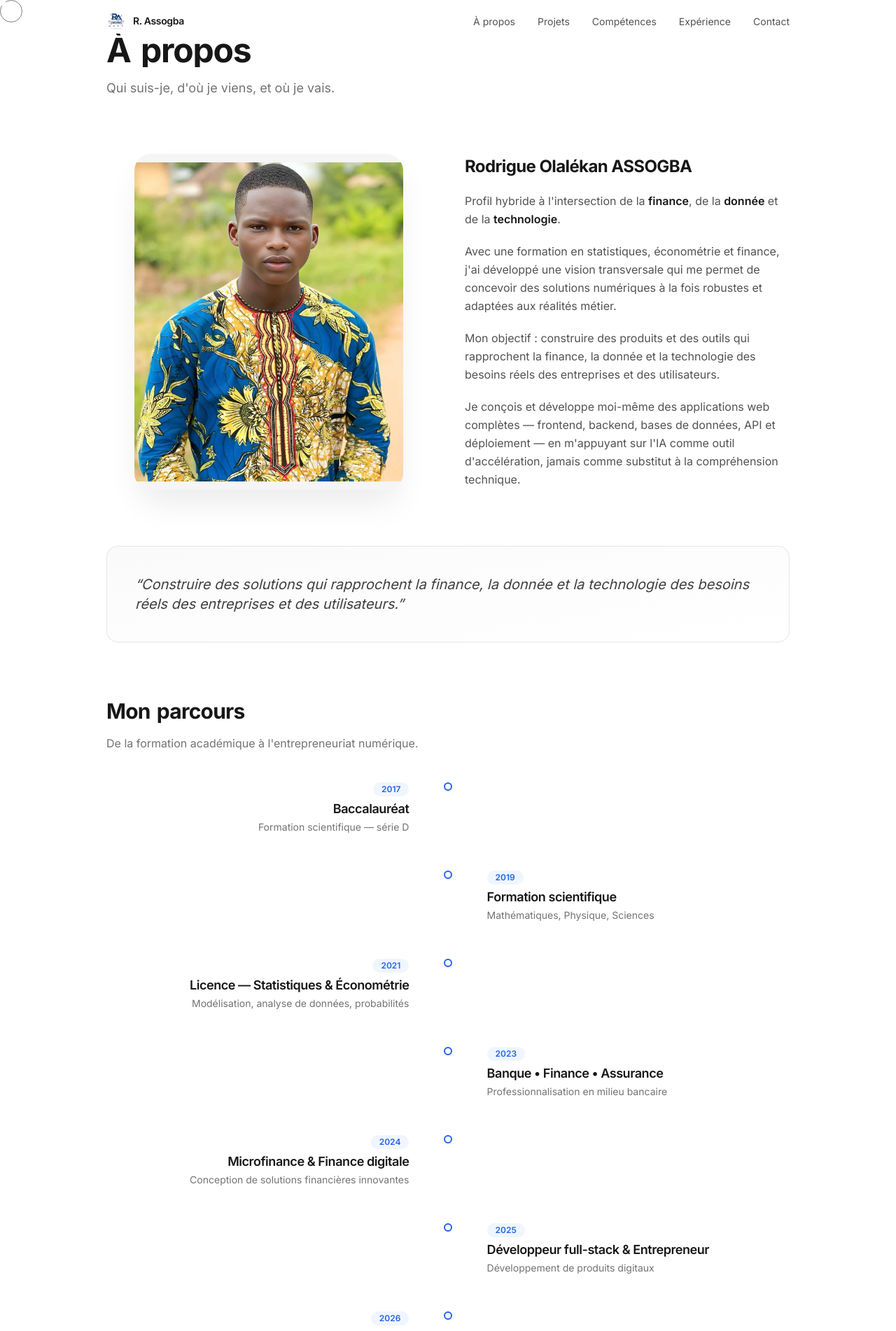
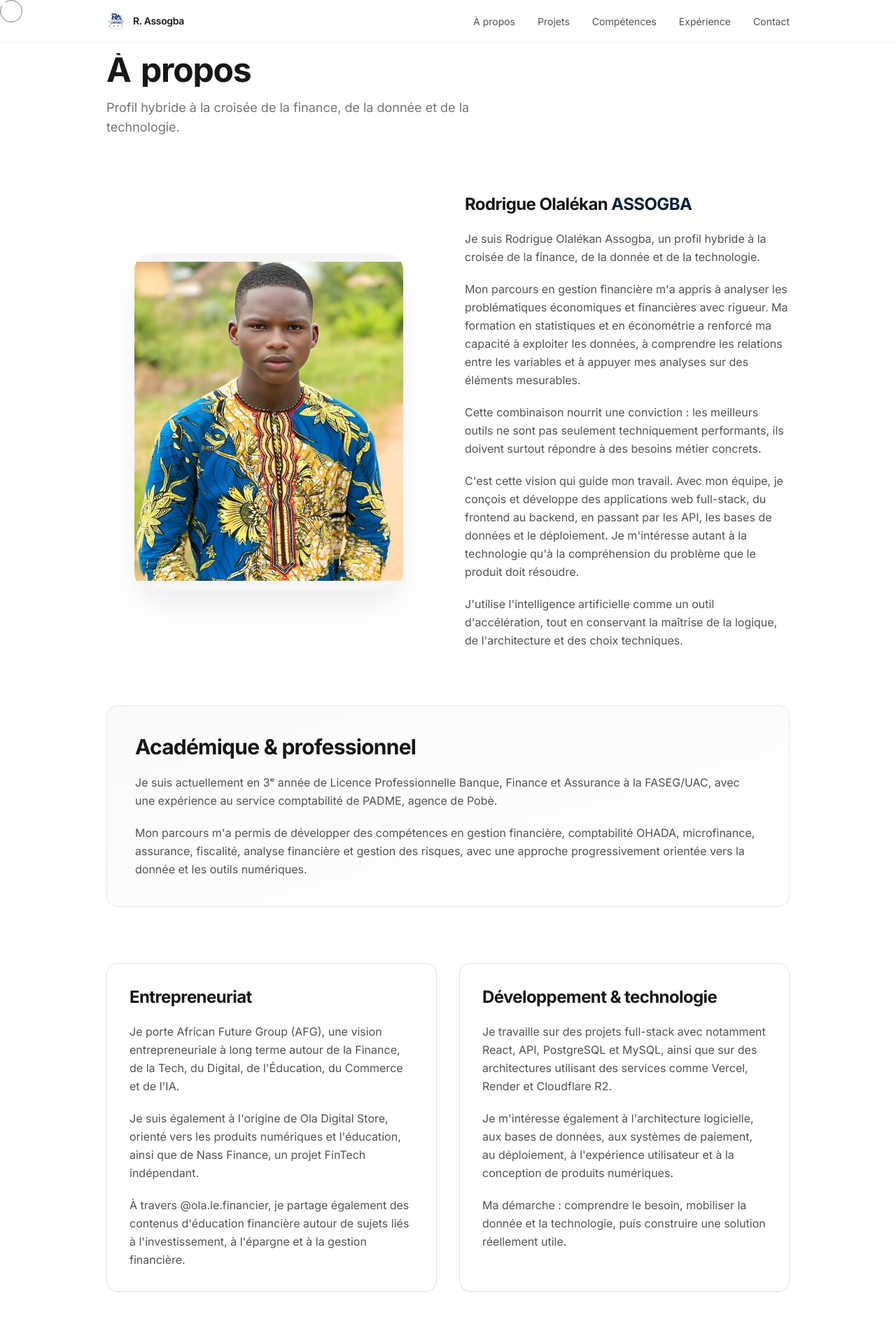
Before and after one commit to olalekanrodrigue-ops/porte-folio-de-rodrigue, a Next.js app: page /about in a window 1280 px wide. Shown: the top 1902 px of the page at 70% size. Built offline with nearby package versions, Linux system fonts and the light colour scheme.

Commit message:
feat: finaliser hero, navigation mobile et page a propos

```diff
--- a/app/about/page.tsx
+++ b/app/about/page.tsx
@@ -94,7 +94,7 @@ export default function AboutPage() {
         />
         <ScrollReveal delay={0.3}>
           <p className="max-w-xl text-lg text-neutral-500">
-            Qui suis-je, d&apos;où je viens, et où je vais.
+            Profil hybride à la croisée de la finance, de la donnée et de la technologie.
           </p>
         </ScrollReveal>
       </div>
@@ -118,45 +118,80 @@ export default function AboutPage() {
         <div ref={bioRef} className="space-y-5">
           <div className="bio-line">
             <h3 className="mb-4 text-2xl font-bold tracking-tight">
-              Rodrigue Olalékan ASSOGBA
+              Rodrigue Olalékan <span className="text-[#0b1f3a]">ASSOGBA</span>
             </h3>
           </div>
           <div className="bio-line">
             <p className="leading-relaxed text-neutral-600">
-              Profil hybride à l&apos;intersection de la <strong className="font-semibold text-neutral-900">finance</strong>,
-              de la <strong className="font-semibold text-neutral-900">donnée</strong> et de la <strong className="font-semibold text-neutral-900">technologie</strong>.
+              Je suis Rodrigue Olalékan Assogba, un profil hybride à la croisée de la finance, de la donnée et de la technologie.
             </p>
           </div>
           <div className="bio-line">
             <p className="leading-relaxed text-neutral-600">
-              Avec une formation en statistiques, économétrie et finance, j&apos;ai développé
-              une vision transversale qui me permet de concevoir des solutions numériques
-              à la fois robustes et adaptées aux réalités métier.
+              Mon parcours en gestion financière m&apos;a appris à analyser les problématiques économiques et financières avec rigueur. Ma formation en statistiques et en économétrie a renforcé ma capacité à exploiter les données, à comprendre les relations entre les variables et à appuyer mes analyses sur des éléments mesurables.
             </p>
           </div>
           <div className="bio-line">
             <p className="leading-relaxed text-neutral-600">
-              Mon objectif : construire des produits et des outils qui rapprochent
-              la finance, la donnée et la technologie des besoins réels des entreprises
-              et des utilisateurs.
+              Cette combinaison nourrit une conviction : les meilleurs outils ne sont pas seulement techniquement performants, ils doivent surtout répondre à des besoins métier concrets.
             </p>
           </div>
           <div className="bio-line">
             <p className="leading-relaxed text-neutral-600">
-              Je conçois et développe moi-même des applications web complètes — frontend, backend,
-              bases de données, API et déploiement — en m&apos;appuyant sur l&apos;IA comme outil
-              d&apos;accélération, jamais comme substitut à la compréhension technique.
+              C&apos;est cette vision qui guide mon travail. Avec mon équipe, je conçois et développe des applications web full-stack, du frontend au backend, en passant par les API, les bases de données et le déploiement. Je m&apos;intéresse autant à la technologie qu&apos;à la compréhension du problème que le produit doit résoudre.
+            </p>
+          </div>
+          <div className="bio-line">
+            <p className="leading-relaxed text-neutral-600">
+              J&apos;utilise l&apos;intelligence artificielle comme un outil d&apos;accélération, tout en conservant la maîtrise de la logique, de l&apos;architecture et des choix techniques.
             </p>
           </div>
         </div>
       </section>
 
-      {/* Vision */}
+      {/* Académique & professionnel */}
       <section ref={quoteRef} className="mb-20 rounded-2xl border border-neutral-200 bg-gradient-to-br from-neutral-50 to-white p-8 sm:p-10 opacity-0">
-        <blockquote className="text-lg italic leading-relaxed text-neutral-700 sm:text-xl">
-          &ldquo;Construire des solutions qui rapprochent la finance, la donnée et la
-          technologie des besoins réels des entreprises et des utilisateurs.&rdquo;
-        </blockquote>
+        <h2 className="mb-5 text-2xl font-bold tracking-tight sm:text-3xl">Académique &amp; professionnel</h2>
+        <div className="space-y-5 text-neutral-600">
+          <p className="leading-relaxed">
+            Je suis actuellement en 3ᵉ année de Licence Professionnelle Banque, Finance et Assurance à la FASEG/UAC, avec une expérience au service comptabilité de PADME, agence de Pobè.
+          </p>
+          <p className="leading-relaxed">
+            Mon parcours m&apos;a permis de développer des compétences en gestion financière, comptabilité OHADA, microfinance, assurance, fiscalité, analyse financière et gestion des risques, avec une approche progressivement orientée vers la donnée et les outils numériques.
+          </p>
+        </div>
+      </section>
+
+      {/* Entrepreneuriat & développement */}
+      <section className="mb-20 grid gap-8 lg:grid-cols-2">
+        <div className="rounded-2xl border border-neutral-200 bg-white p-8 shadow-sm">
+          <h2 className="mb-5 text-2xl font-bold tracking-tight">Entrepreneuriat</h2>
+          <div className="space-y-5 text-neutral-600">
+            <p className="leading-relaxed">
+              Je porte African Future Group (AFG), une vision entrepreneuriale à long terme autour de la Finance, de la Tech, du Digital, de l&apos;Éducation, du Commerce et de l&apos;IA.
+            </p>
+            <p className="leading-relaxed">
+              Je suis également à l&apos;origine de Ola Digital Store, orienté vers les produits numériques et l&apos;éducation, ainsi que de Nass Finance, un projet FinTech indépendant.
+            </p>
+            <p className="leading-relaxed">
+              À travers @ola.le.financier, je partage également des contenus d&apos;éducation financière autour de sujets liés à l&apos;investissement, à l&apos;épargne et à la gestion financière.
+            </p>
+          </div>
+        </div>
+        <div className="rounded-2xl border border-neutral-200 bg-white p-8 shadow-sm">
+          <h2 className="mb-5 text-2xl font-bold tracking-tight">Développement &amp; technologie</h2>
+          <div className="space-y-5 text-neutral-600">
+            <p className="leading-relaxed">
+              Je travaille sur des projets full-stack avec notamment React, API, PostgreSQL et MySQL, ainsi que sur des architectures utilisant des services comme Vercel, Render et Cloudflare R2.
+            </p>
+            <p className="leading-relaxed">
+              Je m&apos;intéresse également à l&apos;architecture logicielle, aux bases de données, aux systèmes de paiement, au déploiement, à l&apos;expérience utilisateur et à la conception de produits numériques.
+            </p>
+            <p className="leading-relaxed">
+              Ma démarche : comprendre le besoin, mobiliser la donnée et la technologie, puis construire une solution réellement utile.
+            </p>
+          </div>
+        </div>
       </section>
 
       {/* Timeline */}
--- a/components/ClientProviders.tsx
+++ b/components/ClientProviders.tsx
@@ -18,12 +18,13 @@ const CustomCursor = dynamic(
 export function ClientProviders({ children }: { children: React.ReactNode }) {
   const pathname = usePathname()
   const isWideRoute = pathname === '/' || pathname === '/projects' || pathname.startsWith('/projects/')
+  const mainSpacing = pathname === '/' ? 'pt-[60px] pb-10 sm:pb-12' : 'pt-[76px] pb-10 sm:pb-12'
 
   return (
     <SmoothScrollProvider>
       <CustomCursor />
       <Navbar />
-      <main className={`mx-auto px-4 py-10 sm:px-6 sm:py-12 ${isWideRoute ? 'max-w-7xl' : 'max-w-5xl'}`}>
+      <main className={`mx-auto px-4 sm:px-6 ${mainSpacing} ${isWideRoute ? 'max-w-7xl' : 'max-w-5xl'}`}>
         {children}
       </main>
       <Footer />
--- a/components/Hero.tsx
+++ b/components/Hero.tsx
@@ -114,8 +114,21 @@ export function Hero() {
 
   return (
     <section ref={sectionRef} className="relative flex min-h-screen items-center overflow-hidden">
-      {/* Background 3D */}
-      <div ref={sceneRef} className="pointer-events-none absolute inset-0 z-0 opacity-100 lg:right-[-5%] lg:top-[5%] lg:h-[90%] lg:w-[55%]">
+      {/* Professional background image: deliberately subdued so the 3D remains dominant. */}
+      <div aria-hidden="true" className="pointer-events-none absolute inset-0 z-0">
+        <Image
+          src="/images/hero/hero-background.png"
+          alt=""
+          fill
+          priority
+          sizes="100vw"
+          className="object-cover object-center opacity-50 saturate-[0.55] brightness-[0.92] sm:opacity-55 lg:object-right lg:opacity-60"
+        />
+        <div className="absolute inset-0 bg-gradient-to-r from-white via-white/90 to-white/10 lg:from-white/95 lg:via-white/40 lg:to-transparent" />
+      </div>
+
+      {/* Background 3D — kept above the photo and overlay. */}
+      <div ref={sceneRef} className="pointer-events-none absolute inset-0 z-[5] opacity-100 lg:left-auto lg:right-[-5%] lg:top-[5%] lg:bottom-auto lg:h-[90%] lg:w-[55%]">
         <HeroVisualFallback />
         <SceneErrorBoundary>
           <Suspense fallback={null}>
@@ -124,8 +137,8 @@ export function Hero() {
         </SceneErrorBoundary>
       </div>
 
-      {/* Gradient overlay */}
-      <div className="pointer-events-none absolute inset-0 z-[1] bg-gradient-to-r from-white via-white/80 to-transparent lg:from-white lg:via-white/60 lg:to-transparent" />
+      {/* Final text-protection layer, below the 3D scene but above the photo. */}
+      <div className="pointer-events-none absolute inset-0 z-[1] bg-gradient-to-r from-white/35 via-white/10 to-transparent lg:from-white/20 lg:via-transparent lg:to-transparent" />
 
       {/* Content */}
       <div className="relative z-10 mx-auto grid max-w-5xl gap-10 px-6 py-24 sm:py-32 lg:grid-cols-[1fr_auto] lg:items-center">
@@ -147,8 +160,8 @@ export function Hero() {
           </div>
 
           <div ref={titleRef} className="mb-6 overflow-hidden opacity-0">
-            <h2 className="text-3xl font-extrabold tracking-tight text-neutral-300 sm:text-4xl lg:text-6xl">
-              {lastName}
+            <h2 className="text-3xl font-extrabold tracking-tight text-neutral-700 sm:text-4xl lg:text-6xl">
+              <span className="text-blue-600">{lastName}</span>
             </h2>
           </div>
 
--- a/components/Navbar.tsx
+++ b/components/Navbar.tsx
@@ -51,11 +51,12 @@ export function Navbar() {
   }, [open])
 
   return (
+    <>
       <header
       className={`fixed left-0 right-0 top-0 z-50 transition-all duration-500 ${
         scrolled
-          ? 'border-b border-neutral-200/60 bg-white/70 backdrop-blur-xl'
-          : 'bg-transparent'
+          ? 'border-b border-neutral-200/60 bg-white/80 backdrop-blur-xl'
+          : 'border-b border-neutral-200/40 bg-white/60 backdrop-blur-md'
       }`}
     >
       <nav className="mx-auto flex max-w-5xl items-center justify-between px-6 py-4">
@@ -94,16 +95,19 @@ export function Navbar() {
         </button>
       </nav>
 
-      {/* Mobile menu */}
+    </header>
+
+    {/* Mobile menu is outside the filtered header so fixed positioning covers the full viewport. */}
     <div
       ref={menuRef}
-        className={`md:hidden fixed inset-0 top-[61px] z-40 bg-white/95 backdrop-blur-xl transition-all duration-300 ease-out ${
+      className={`md:hidden fixed left-0 right-0 top-[61px] bottom-0 z-[60] isolate w-screen overflow-y-auto overscroll-contain bg-white shadow-xl shadow-neutral-900/10 transition-all duration-300 ease-out ${
         open
           ? 'opacity-100 translate-y-0 pointer-events-auto'
           : 'opacity-0 -translate-y-3 pointer-events-none'
       }`}
+      style={{ backgroundColor: '#ffffff' }}
     >
-        <div className="mx-auto max-w-5xl px-6 py-8">
+      <div className="mx-auto min-h-full max-w-5xl bg-white px-6 py-8">
         <ul className="space-y-2">
           {NAV_ITEMS.map(({ href, label }, i) => (
             <li
@@ -123,6 +127,6 @@ export function Navbar() {
         </ul>
       </div>
     </div>
-    </header>
+    </>
   )
 }
```
Also changed, not shown: 1 other file (tests, documents, lock files or other folders). Lines whose indentation alone changed are shown as unchanged.
